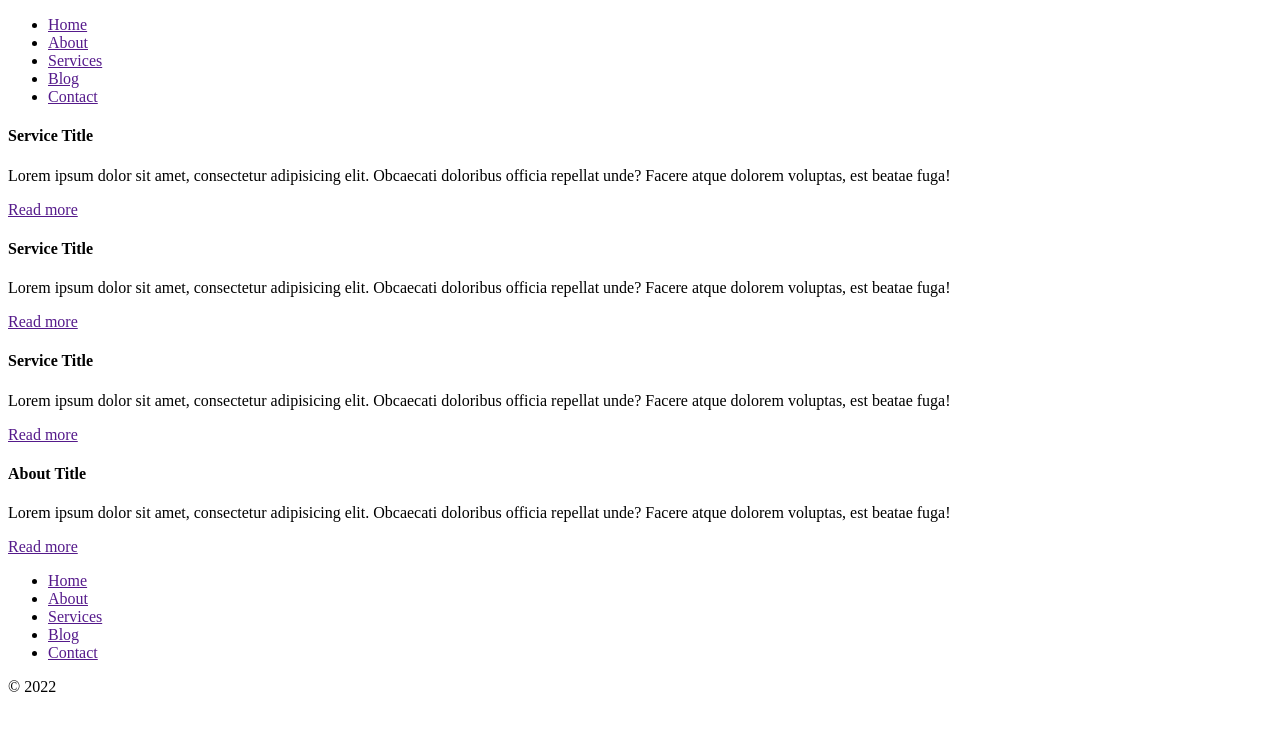
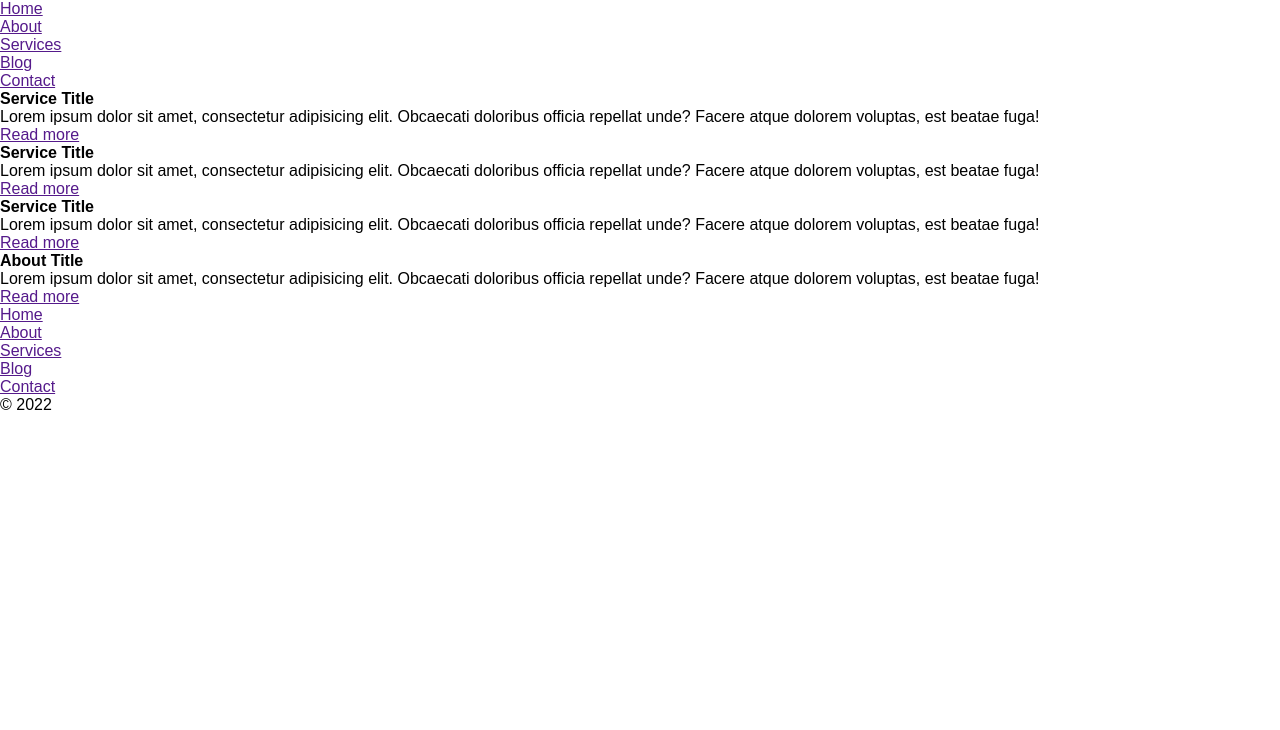
Before and after one commit to osmanforhad/Basic-WebPage-Layout-SASS-Lang, a plain HTML site: page index.html in a window 1280 px wide. Drawn offline with Linux system fonts and the light colour scheme.

Commit message:
setup common style property

```diff
--- a/style.scss
+++ b/style.scss
@@ -1,3 +1,11 @@
+*{
+    margin: 0;
+    padding: 0;
+    box-sizing: border-box;
+}
+body{
+    font-family: Arial, Helvetica, sans-serif;
+}
 .main{
     .menu{
         ul{
```
Also changed, not shown: style.css, 1 other file.
